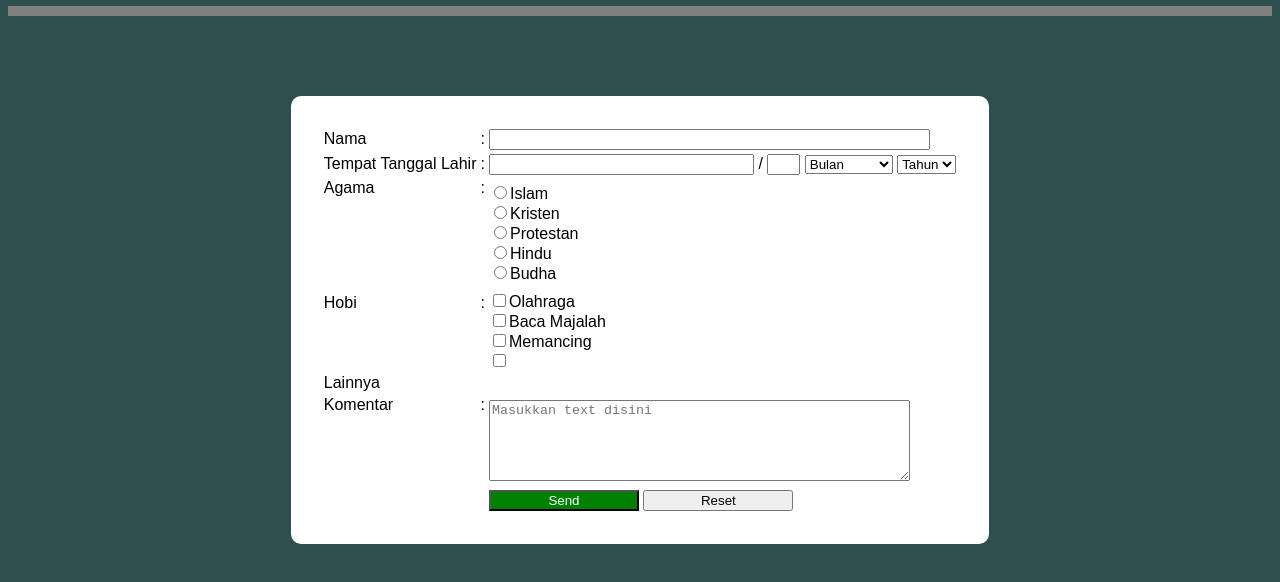
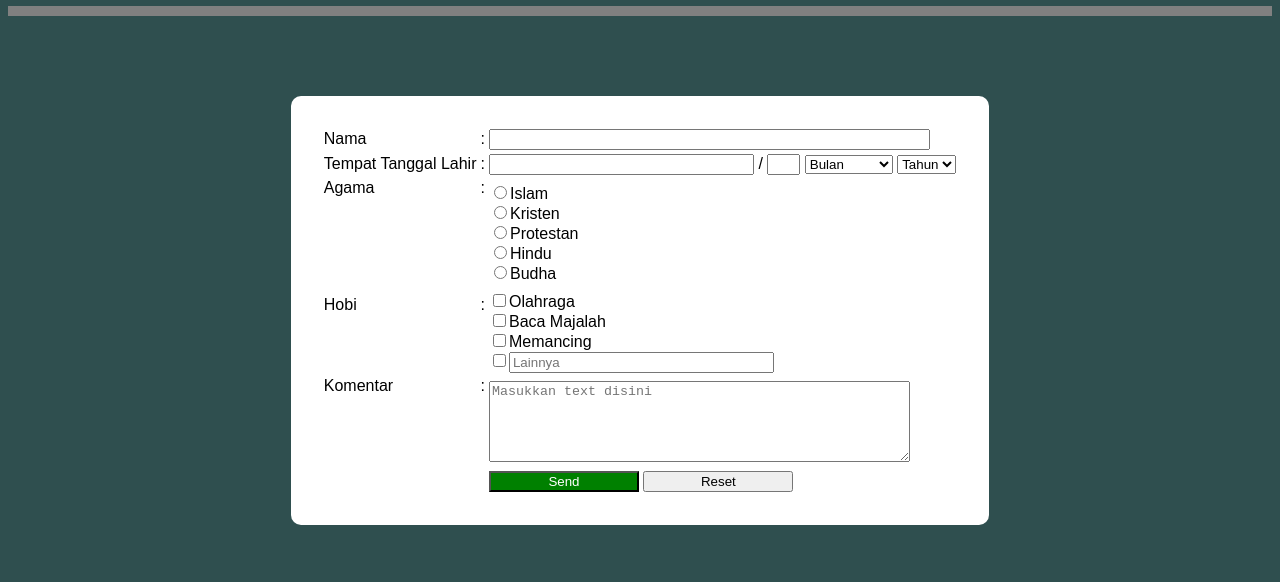
Before and after one commit to haikalinin/haikalinin.github.io, a plain HTML site: page FormBiodata.html in a window 1280 px wide. Shown: the part 74-656 px from the top of the page. Drawn offline with Linux system fonts and the light colour scheme.

Commit message:
Update FormBiodata.html

```diff
--- a/FormBiodata.html
+++ b/FormBiodata.html
@@ -94,10 +94,7 @@
                     <br>
                     <input type="checkbox" name="Memancing" value="Memancing">Memancing
                     <br>
-                    <input type="checkbox" name="Memancing" value="Memancing">
-                    <tr>
-                        <td>Lainnya</td>
-                    </tr>
+                    <input type="checkbox" name="Memancing" value="Memancing"><input placeholder="Lainnya" type=" text" name="tempat" size="30">
             </td>
         </tr>
         <tr>
```
